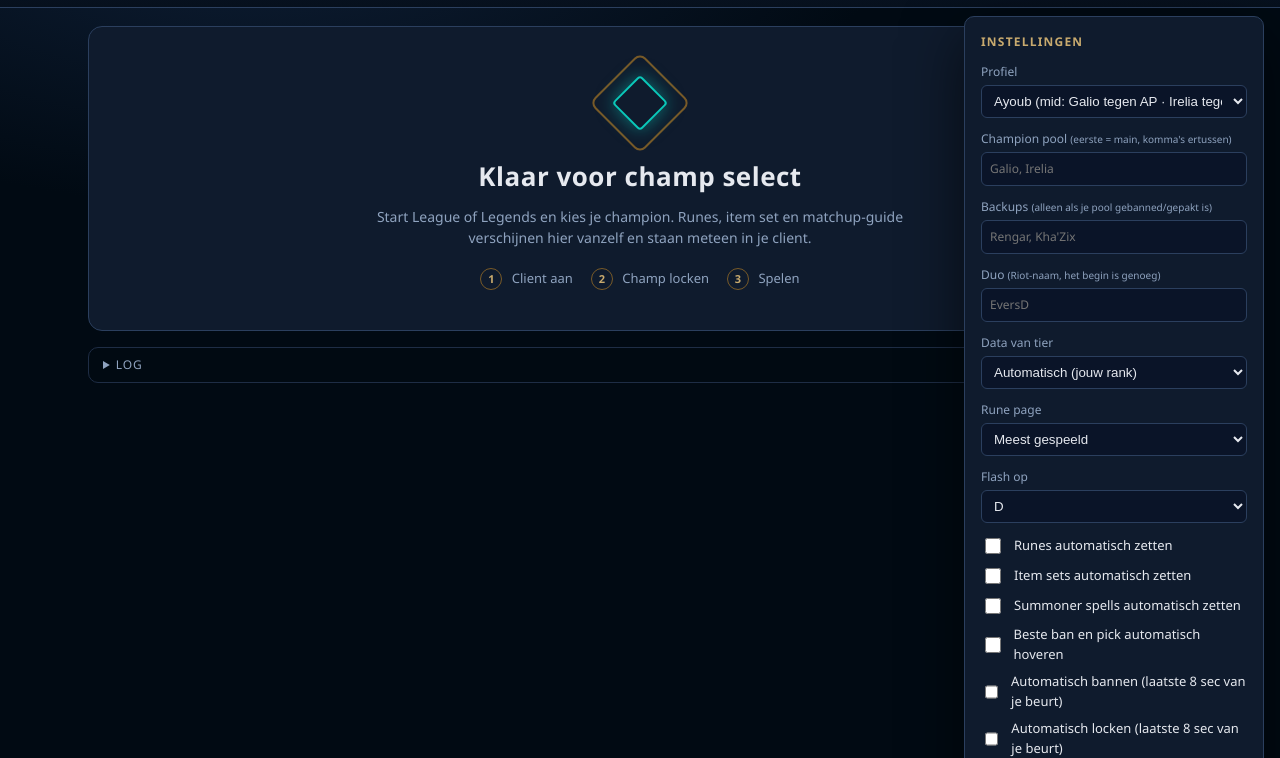
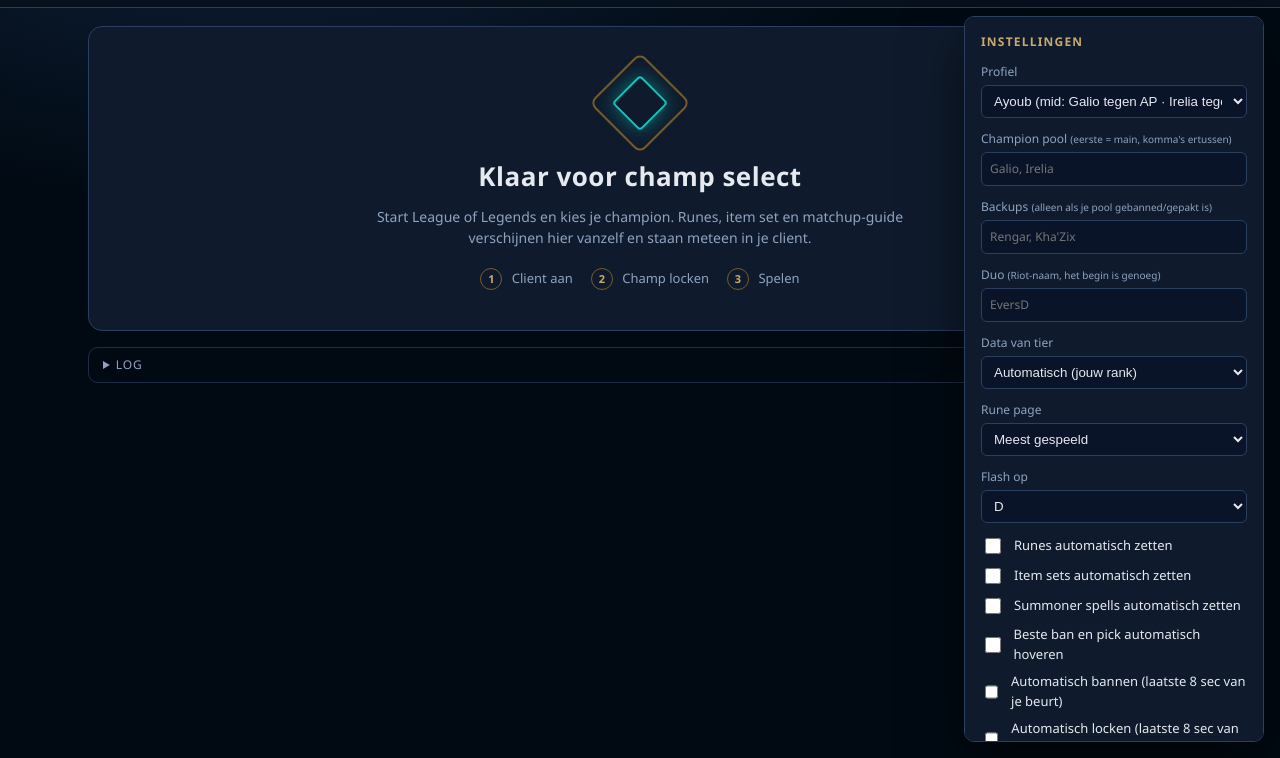
Before and after one commit to AyoubElkaoui/lol-tool, an Electron app: page src/renderer/index.html in a window 1280 px wide. Both pictures are taken after a click on the button "Instellingen". Shown: the part 42-800 px from the top of the page. Drawn offline with Linux system fonts and the light colour scheme; no server answers.

Commit message:
v0.1.18: instellingen-paneel scrollbaar
Co-Authored-By: Claude Opus 5.5 <noreply@anthropic.com>

```diff
--- a/package.json
+++ b/package.json
@@ -1,7 +1,7 @@
 {
   "name": "lol-tool",
   "productName": "LoL Tool",
-  "version": "0.1.17",
+  "version": "0.1.18",
   "description": "Runes, item sets en matchup-guide automatisch in de League-client (Windows + Mac)",
   "main": "src/main.js",
   "author": "Ayoub El Kaoui",
--- a/src/renderer/style.css
+++ b/src/renderer/style.css
@@ -22,7 +22,7 @@ body { margin: 0; background: radial-gradient(1200px 600px at 20% -10%, #10213a
 .btn:hover { background: rgba(200,170,110,.08); border-color: var(--gold); }
 
 /* settings drawer */
-.settings { position: fixed; right: 16px; top: 58px; width: 300px; background: var(--panel); border: 1px solid var(--line2); border-radius: 10px; padding: 16px; z-index: 6; box-shadow: 0 20px 60px rgba(0,0,0,.6); }
+.settings { position: fixed; right: 16px; top: 58px; width: 300px; max-height: calc(100vh - 74px); overflow-y: auto; overscroll-behavior: contain; background: var(--panel); border: 1px solid var(--line2); border-radius: 10px; padding: 16px; z-index: 6; box-shadow: 0 20px 60px rgba(0,0,0,.6); }
 .settings.hidden { display: none; }
 .settings h3 { margin: 0 0 12px; font-size: 12px; letter-spacing: 1.2px; text-transform: uppercase; color: var(--gold); }
 .field { display: flex; flex-direction: column; gap: 4px; margin-bottom: 12px; font-size: 12px; color: var(--muted); }
```
